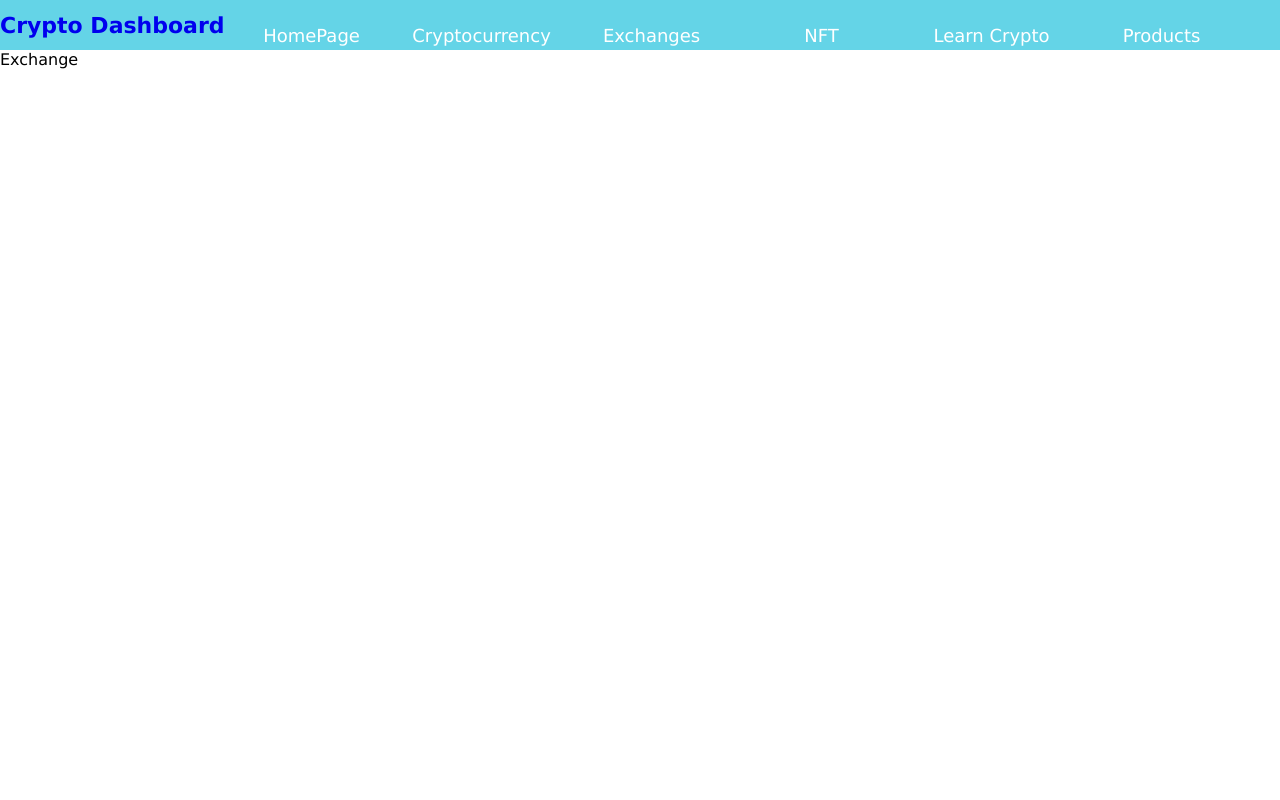
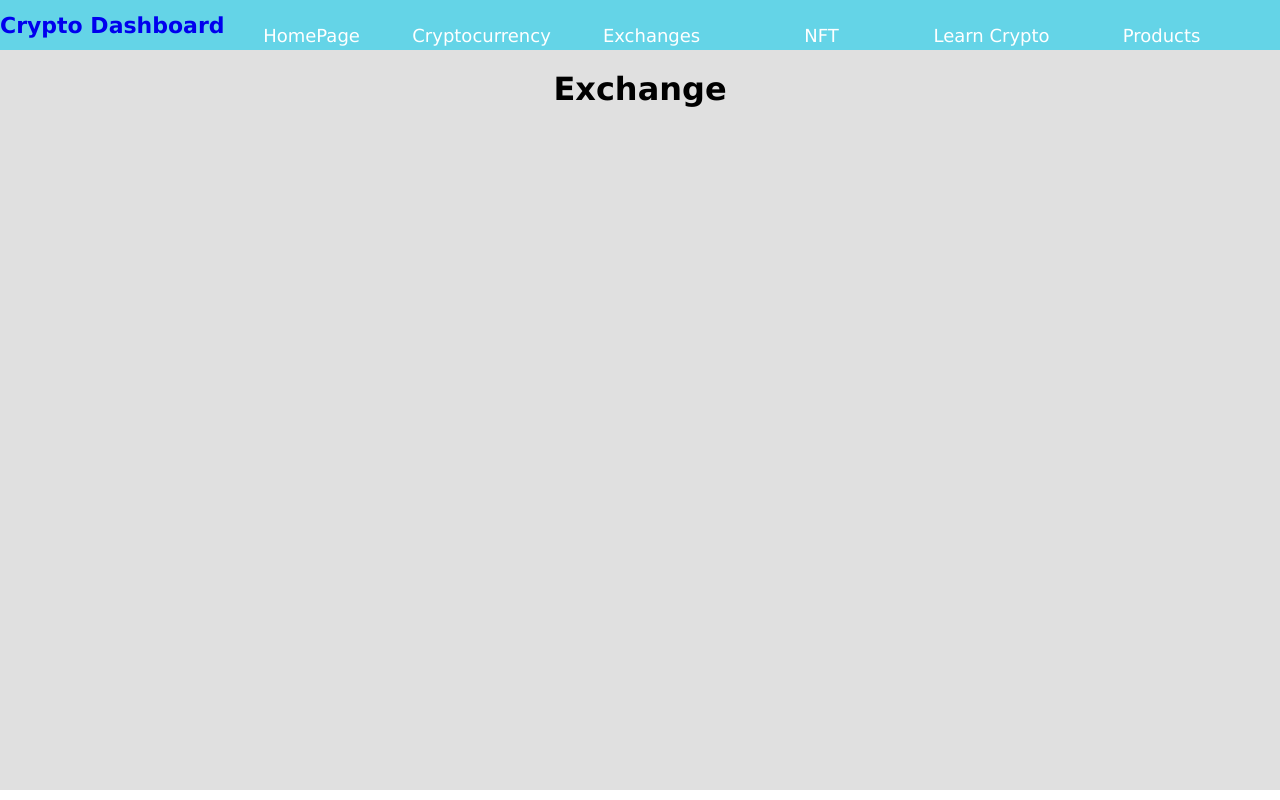
Before and after one commit to surendraSinghKamboj/cryptofrontend, a React (Create React App) app: page /exchange in a window 1280 px wide. Built offline with nearby package versions, Linux system fonts and the light colour scheme.

Commit message:
Update Exchange.jsx

```diff
--- a/src/components/Exchange/Exchange.jsx
+++ b/src/components/Exchange/Exchange.jsx
@@ -1,8 +1,11 @@
 import React from 'react'
 
 function Exchange() {
+const style={ mainDiv:{ width:"100%", height:"90vh", backgroundColor:"rgba(100,100,100,.2)", textAlign:"center", paddingTop:"20px" }}
   return (
-    <div>Exchange</div>
+    <div style={style.mainDiv}>
+<h1>Exchange</h1>
+</div>
   )
 }
 
```
